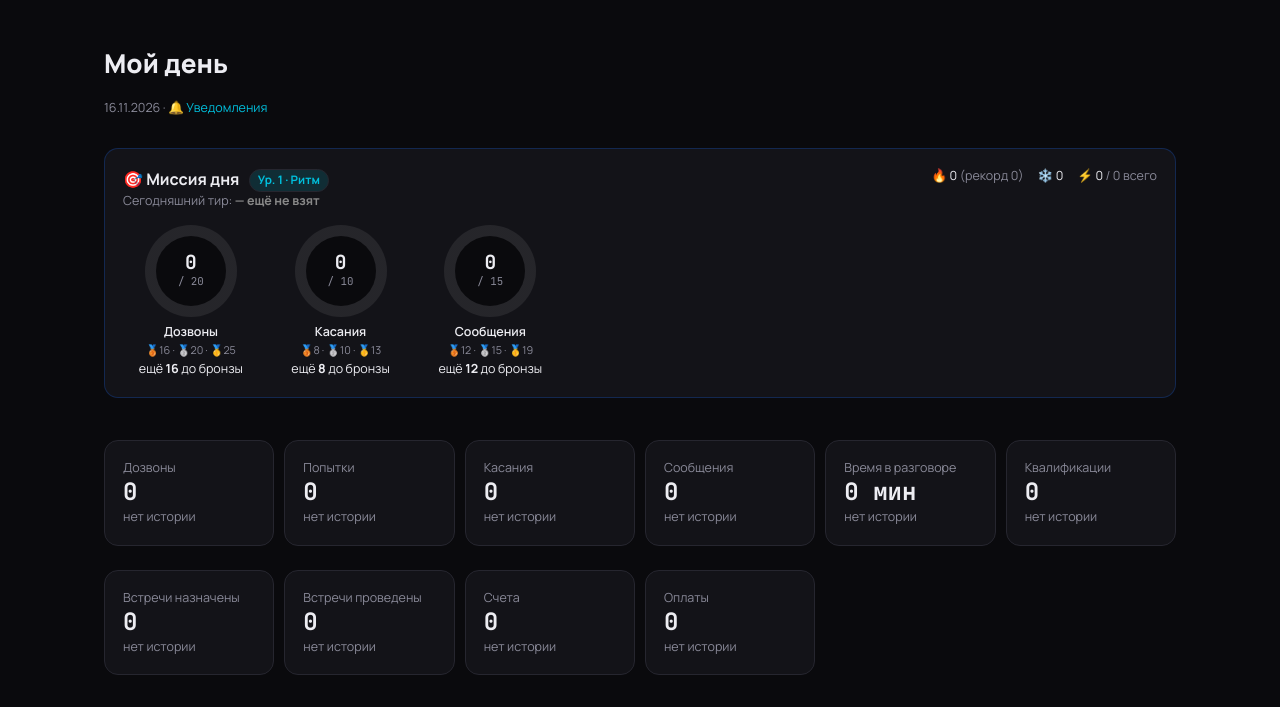
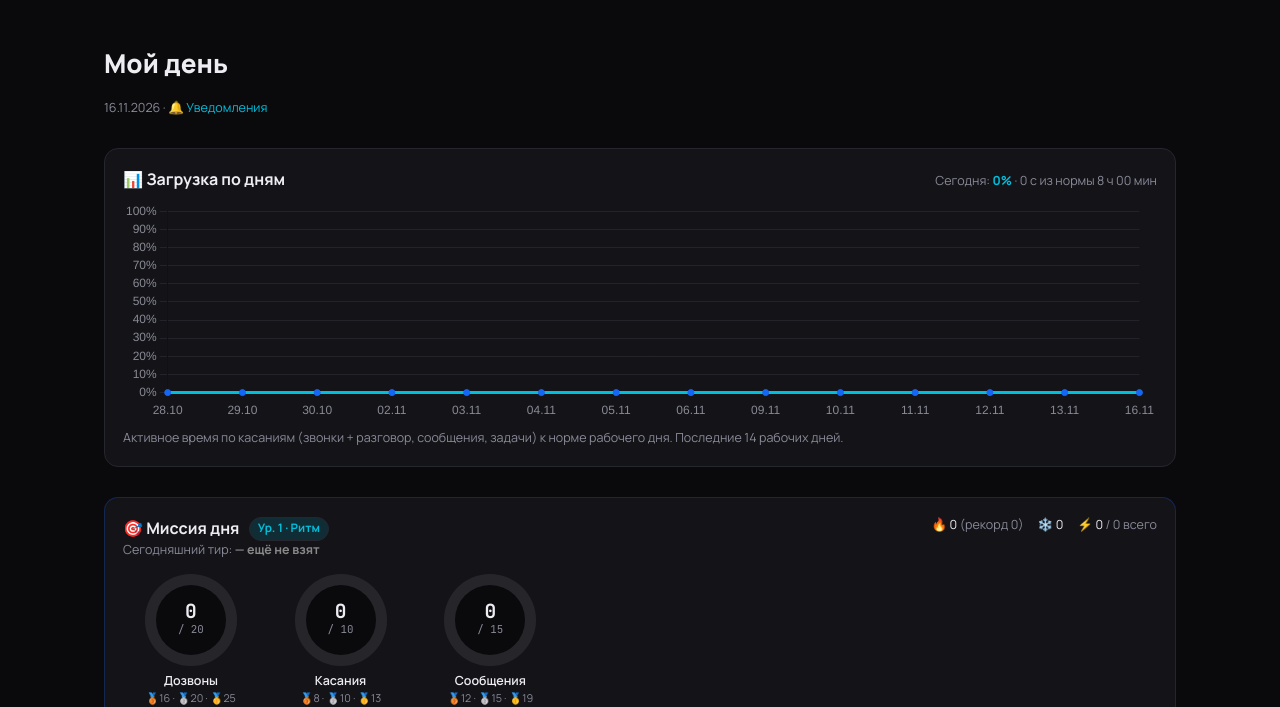
Before and after one commit to svg1620-art/SG_SalesOS, a Flask app: page /me/today in a window 1280 px wide. Shown: the part 66-773 px from the top of the page. Run offline with Flask 3, Linux system fonts and the light colour scheme; the visitor is signed in with stand-in values (Sample User, id 1); data comes from the database, SQL or seed files in the repository; data that the repository does not hold is empty; some libraries are stand-ins or nearby versions.

Commit message:
Ops: нормативы касаний 60с + график загрузки по дням на «Моём дне»
- Дефолт сообщение/задача/примечание = 60с (звонок+набор остаётся 30с).
- Нормативы времени на касание редактируются в форме «Рабочее время» на
  /ops/board (т.к. засеяны в ops_settings — выставить на проде там).
- ops/worktime.daily_load: загрузка по рабочим дням (активное время/норма).
- /me/today: линия Chart.js «📊 Загрузка по дням» (последние 14 раб. дней) +
  «сегодня X% из нормы». Менеджер видит свою динамику сам; РОП — через
  ?manager_id. Chart.js уже подключён глобально в base.html (defer, с ретраем).

Co-Authored-By: Claude Opus 4.8 <noreply@anthropic.com>
Claude-Session: https://claude.ai/code/session_01CBoutjh8mWoGR4nBEM9yYD

```diff
--- a/dashboard/routes.py
+++ b/dashboard/routes.py
@@ -790,9 +790,23 @@ def me_today():
     except Exception:  # noqa: BLE001
         db.session.rollback()
 
+    # загрузка по дням (динамика) — менеджер видит сам, РОП через ?manager_id
+    load_chart = load_today = None
+    load_labels = load_pcts = []
+    try:
+        from ops.worktime import daily_load, manager_load
+        load_chart = daily_load(target.id, 14, up_to=today)
+        load_labels = [d["label"] for d in load_chart]
+        load_pcts = [d["load_pct"] for d in load_chart]
+        load_today = manager_load(target.id, today)
+    except Exception:  # noqa: BLE001
+        db.session.rollback()
+
     return render_template(
         "dashboard/me_today.html",
         payback=payback, focus=focus,
+        load_chart=load_chart, load_today=load_today,
+        load_labels=load_labels, load_pcts=load_pcts,
         target=target, is_self=(target.id == current_user.id),
         today=today, stat=stat, cards=cards, connect_rate=connect_rate,
         first_action_label=first_action_label,
--- a/ops/worktime.py
+++ b/ops/worktime.py
@@ -84,6 +84,41 @@ def load_pct(active_sec) -> int:
     return min(100, round(active_sec / net_sec * 100)) if net_sec else 0
 
 
+def daily_load(manager_id, days=14, up_to=None) -> list:
+    """Загрузка по рабочим дням (старые→свежие) для графика динамики.
+
+    [{date, label, active_sec, active_label, load_pct}] за последние `days`
+    рабочих дней. Показывает менеджеру и РОПу динамику активной загрузки.
+    """
+    from ops.metrics import recent_working_days, _utc_bounds
+    from utils import to_local
+    up_to = up_to or date.today()
+    wd = sorted(recent_working_days(up_to, days))  # старые → свежие
+    if not wd:
+        return []
+    uf, _ = _utc_bounds(wd[0])
+    _, ut = _utc_bounds(wd[-1])
+    ev = OpsActivityEvent.query.filter(
+        OpsActivityEvent.manager_id == manager_id,
+        OpsActivityEvent.occurred_at >= uf, OpsActivityEvent.occurred_at < ut,
+    ).all()
+    cfg = work_cfg()
+    net_sec = net_working_minutes() * 60
+    by_day = {}
+    for e in ev:
+        d = to_local(e.occurred_at).date()
+        by_day[d] = by_day.get(d, 0) + event_work_sec(e, cfg)
+    out = []
+    for d in wd:
+        sec = by_day.get(d, 0)
+        out.append({
+            "date": d, "label": d.strftime("%d.%m"), "active_sec": sec,
+            "active_label": fmt_dur(sec),
+            "load_pct": min(100, round(sec / net_sec * 100)) if net_sec else 0,
+        })
+    return out
+
+
 def manager_load(manager_id, day=None) -> dict:
     """Детальная оценка по одному менеджеру за день (для карточки/детали)."""
     day = day or date.today()
--- a/ops_store.py
+++ b/ops_store.py
@@ -72,9 +72,9 @@ OPS_DEFAULTS = {
     "renewal_touch_plan": "150",           # дневной план касаний менеджера продлений
     # оценка реального рабочего времени по касаниям (секунды)
     "touch_call_overhead_sec": "30",       # набор/завершение звонка сверх разговора
-    "touch_msg_sec": "30",                 # время на одно сообщение
-    "touch_task_sec": "30",                # время на одну задачу
-    "touch_note_sec": "30",                # время на одно примечание
+    "touch_msg_sec": "60",                 # время на одно сообщение
+    "touch_task_sec": "60",                # время на одну задачу
+    "touch_note_sec": "60",                # время на одно примечание
     # ключевые слова этапов → зона (строчные, по вхождению в имя статуса).
     # paid/churn — терминальные этапы (кастомные, не системные won/lost).
     "renewal_zone_paid": "оплатил продление,продлил,оплатил",
--- a/templates/dashboard/me_today.html
+++ b/templates/dashboard/me_today.html
@@ -26,6 +26,35 @@
     </div>
     <p style="margin:8px 0 0;font-size:1.02rem">{{ focus.action }}</p>
   </div>
+  {% endif %}
+
+  {# --- Загрузка по дням (динамика) --- #}
+  {% if load_chart %}
+  <div class="sg-card sg-card--pad" style="margin-top:14px">
+    <div style="display:flex;justify-content:space-between;align-items:baseline;gap:10px;flex-wrap:wrap">
+      <h3 class="sg-h3" style="margin:0">📊 Загрузка по дням</h3>
+      {% if load_today %}<span class="sg-muted sg-sm">Сегодня: <b style="color:var(--sg-cyan,#00BFDC)">{{ load_today.load_pct }}%</b> · {{ load_today.total_label }} из нормы {{ load_today.net_label }}</span>{% endif %}
+    </div>
+    <div style="position:relative;height:220px;margin-top:10px"><canvas id="loadChart"></canvas></div>
+    <p class="sg-muted sg-sm" style="margin-top:8px">Активное время по касаниям (звонки + разговор, сообщения, задачи) к норме рабочего дня. Последние {{ load_chart|length }} рабочих дней.</p>
+  </div>
+  <script>
+  (function(){
+    var labels={{ load_labels|tojson }}, pct={{ load_pcts|tojson }};
+    function draw(){
+      if(!window.Chart){return setTimeout(draw,120);}
+      var el=document.getElementById('loadChart'); if(!el)return;
+      new Chart(el,{type:'line',data:{labels:labels,datasets:[{label:'Загрузка, %',data:pct,
+        borderColor:'#00BFDC',backgroundColor:'rgba(0,191,220,.15)',fill:true,tension:.3,
+        pointRadius:3,pointBackgroundColor:'#1467F5',pointBorderColor:'#1467F5'}]},
+        options:{responsive:true,maintainAspectRatio:false,
+          scales:{y:{beginAtZero:true,suggestedMax:100,ticks:{color:'#8A8A96',callback:function(v){return v+'%';}},grid:{color:'rgba(128,128,140,.15)'}},
+                  x:{ticks:{color:'#8A8A96'},grid:{display:false}}},
+          plugins:{legend:{display:false},tooltip:{callbacks:{label:function(c){return c.parsed.y+'%';}}}}}});
+    }
+    if(document.readyState!=='loading')draw(); else document.addEventListener('DOMContentLoaded',draw);
+  })();
+  </script>
   {% endif %}
 
   {# --- Миссия дня (геймификация, Этап 5) --- #}
```
Also changed, not shown: CLAUDE.md (+5 -0 lines), ops/routes.py (+9 -0 lines), templates/ops/board.html (+9 -0 lines).
